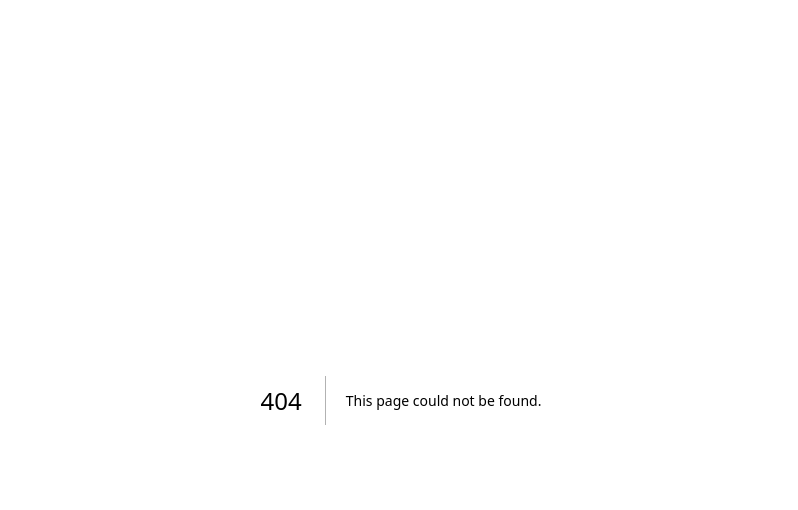
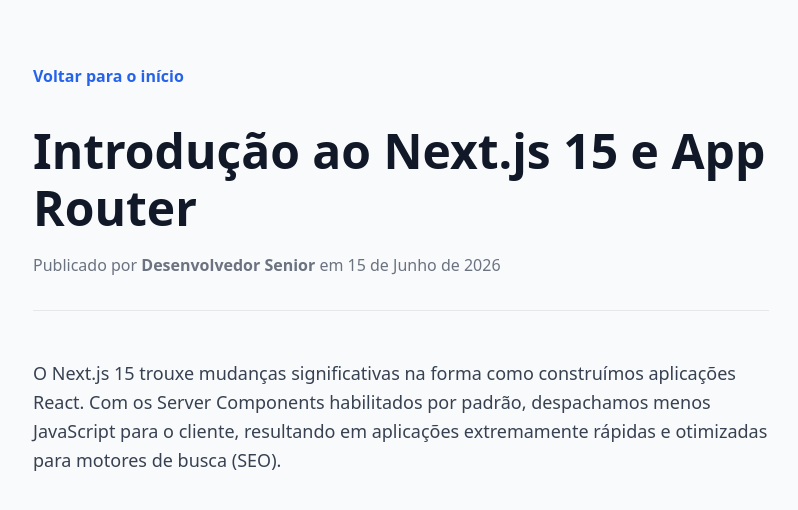
Before and after one commit to balu-lu/meu-blog-next, a Next.js app: page /artigos/introducao-ao-nextjs-15 in a window 1280 px wide. Before the commit this address had no page. Shown: the top 510 px of the page, without its empty margins (239-1037 px from the left). Built offline with nearby package versions, Linux system fonts and the light colour scheme.

Commit message:
feat: rotas adicionadas

```diff
--- /dev/null
+++ b/src/app/artigos/[slug]/page.module.css
@@ -0,0 +1,34 @@
+.container {
+  max-width: 800px;
+  margin: 0 auto;
+  padding: 4rem 2rem;
+}
+
+.backLink {
+  display: inline-block;
+  margin-bottom: 2rem;
+  font-weight: 600;
+}
+
+.header {
+  margin-bottom: 3rem;
+  border-bottom: 1px solid #e5e7eb;
+  padding-bottom: 2rem;
+}
+
+.title {
+  font-size: 3rem;
+  line-height: 1.2;
+  margin-bottom: 1rem;
+}
+
+.meta {
+  color: #6b7280;
+  font-size: 1rem;
+}
+
+.content {
+  font-size: 1.125rem;
+  color: #374151;
+  white-space: pre-wrap;
+}
--- /dev/null
+++ b/src/app/artigos/[slug]/page.tsx
@@ -0,0 +1,66 @@
+import { getArtigos, getArtigoBySlug } from '../../../data/artigos';
+import { notFound } from 'next/navigation';
+import Link from 'next/link';
+import { Metadata } from 'next';
+import styles from './page.module.css';
+
+type Props = {
+  params: Promise<{ slug: string }>;
+};
+
+// 1. Gera as rotas estáticas durante o build (SSG)
+export async function generateStaticParams() {
+  const artigos = await getArtigos();
+
+  return artigos.map((artigo) => ({
+    slug: artigo.slug,
+  }));
+}
+
+// 2. Gera o SEO Dinâmico
+export async function generateMetadata({ params }: Props): Promise<Metadata> {
+  const { slug } = await params;
+  const artigo = await getArtigoBySlug(slug);
+
+  if (!artigo) {
+    return {
+      title: 'Artigo não encontrado',
+    };
+  }
+
+  return {
+    title: `${artigo.title} | Blog de Tecnologia`,
+    description: artigo.description,
+  };
+}
+
+// 3. Renderiza a página do artigo
+export default async function ArtigoPage({ params }: Props) {
+  const { slug } = await params;
+  const artigo = await getArtigoBySlug(slug);
+
+  if (!artigo) {
+    notFound();
+  }
+
+  return (
+    <main className={styles.container}>
+      <Link href="/" className={styles.backLink}>
+        Voltar para o início
+      </Link>
+
+      <article>
+        <header className={styles.header}>
+          <h1 className={styles.title}>{artigo.title}</h1>
+          <div className={styles.meta}>
+            Publicado por <strong>{artigo.author}</strong> em {artigo.date}
+          </div>
+        </header>
+
+        <div className={styles.content}>
+          {artigo.content}
+        </div>
+      </article>
+    </main>
+  );
+}
```
